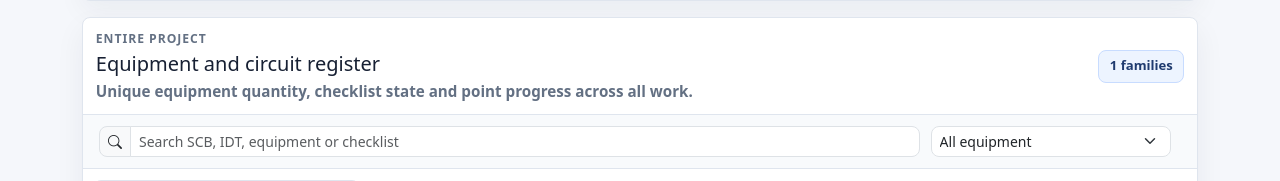
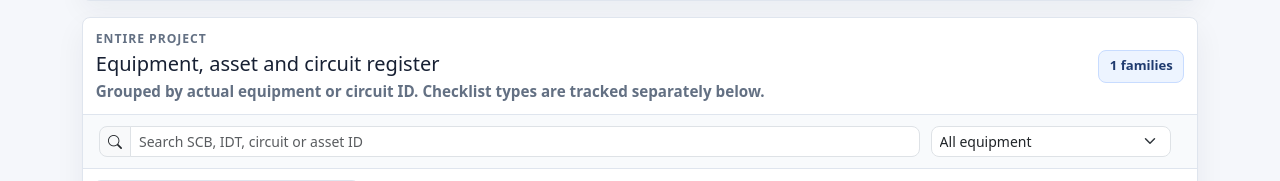
Before and after one commit to sanjay9920/qaqc-structure-checklist, a Python web app: template templates/admin/dashboard.html in a window 1280 px wide. Shown: the part 1362-1543 px from the top of the page. Run offline with Jinja, Linux system fonts and the light colour scheme; the template is opened without the code that fills it: most values are stand-ins (such as "Sample title", 1, 10 or a date in 2020).

Commit message:
Separate asset families from checklist types

```diff
--- a/templates/admin/dashboard.html
+++ b/templates/admin/dashboard.html
@@ -396,15 +396,15 @@
     <div class="equipment-table-heading">
       <div>
         <p class="eyebrow mb-1">{% if block %}Block {{ block | block_label }}{% else %}Entire project{% endif %}</p>
-        <h2 id="scopeWorkRegisterTitle" class="h5 mb-1">Equipment and circuit register</h2>
-        <p class="dashboard-scope mb-0">Unique equipment quantity, checklist state and point progress across all work.</p>
+        <h2 id="scopeWorkRegisterTitle" class="h5 mb-1">Equipment, asset and circuit register</h2>
+        <p class="dashboard-scope mb-0">Grouped by actual equipment or circuit ID. Checklist types are tracked separately below.</p>
       </div>
       <span class="catalog-count"><span id="equipmentFamilyCount">{{ equipment_family_summaries | length }}</span>&nbsp;families</span>
     </div>
     <div class="work-register-toolbar">
       <div class="input-group input-group-sm">
         <span class="input-group-text"><i class="bi bi-search" aria-hidden="true"></i></span>
-        <input id="equipmentFamilySearch" class="form-control" type="search" placeholder="Search SCB, IDT, equipment or checklist" aria-label="Search equipment register">
+        <input id="equipmentFamilySearch" class="form-control" type="search" placeholder="Search SCB, IDT, circuit or asset ID" aria-label="Search equipment register">
       </div>
       <select id="equipmentFamilyStatus" class="form-select form-select-sm" aria-label="Filter equipment register">
         <option value="all">All equipment</option>
```
Also changed, not shown: checklist_app/equipment_services.py (+1 -6 lines), tests/test_equipment_workflow.py (+5 -2 lines).
